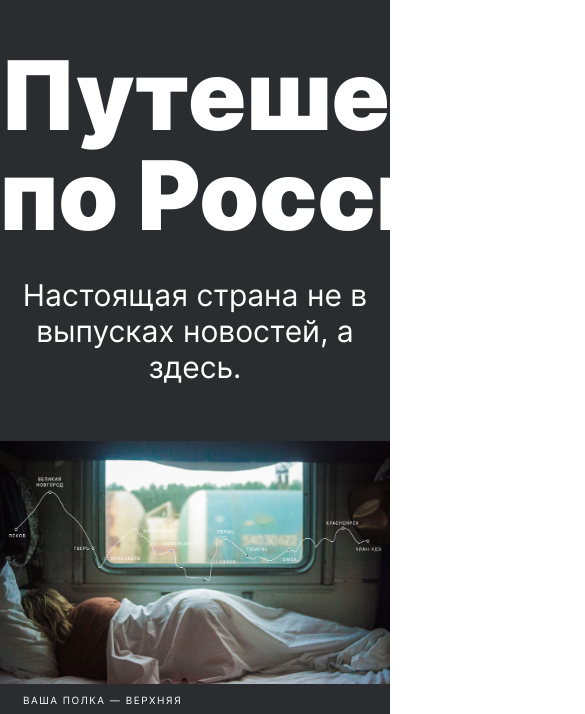
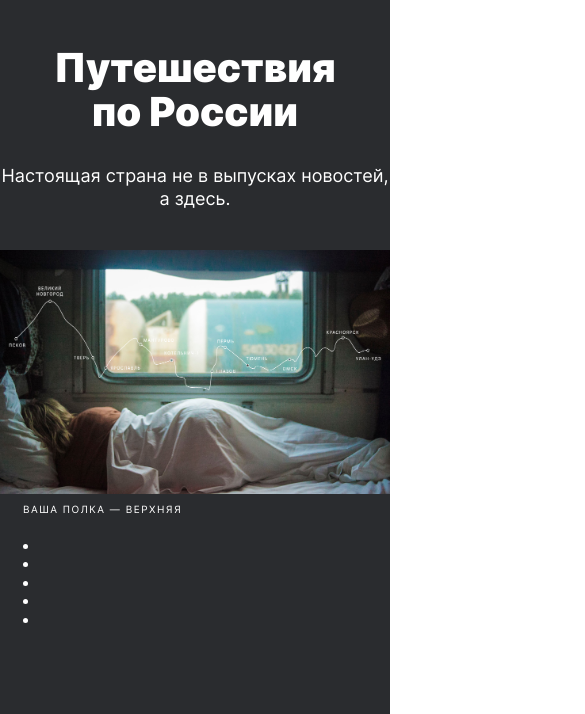
Before and after one commit to AShirenkov/russian-travel, a plain HTML site: page index.html in a window 390 px wide. Shown: the part 83-797 px from the top of the page, 585 px wide, since content can reach past the window. Drawn offline with Linux system fonts and the light colour scheme.

Commit message:
lead done

```diff
--- a/blocks/lead/__subtitle/lead__subtitle.css
+++ b/blocks/lead/__subtitle/lead__subtitle.css
@@ -19,6 +19,14 @@
     margin-bottom: 56px;
   }
 }
+@media (max-width: 510px) {
+  .lead__subtitle {
+    margin-bottom: 40px;
+    max-width: 400px;
+    font-size: 18px;
+    line-height: 1.25;
+  }
+}
 
 @media (max-width: 320px) {
   .lead__subtitle {
--- a/blocks/lead/__title/lead__title.css
+++ b/blocks/lead/__title/lead__title.css
@@ -21,9 +21,23 @@
   }
 }
 
+@media (max-width: 700px) {
+  .lead__title {
+    margin: 49px auto 31px;
+    font-size: 56px;
+    line-height: 1.1;
+  }
+}
+
+@media (max-width: 400px) {
+  .lead__title {
+    /* margin: 49px auto 31px; */
+    font-size: 40px;
+    line-height: 1.1;
+  }
+}
 @media (max-width: 320px) {
   .lead__title {
-    /* margin: 49px auto 31px; */
     margin-bottom: 15px;
     font-size: 40px;
     line-height: 1.1;
```
